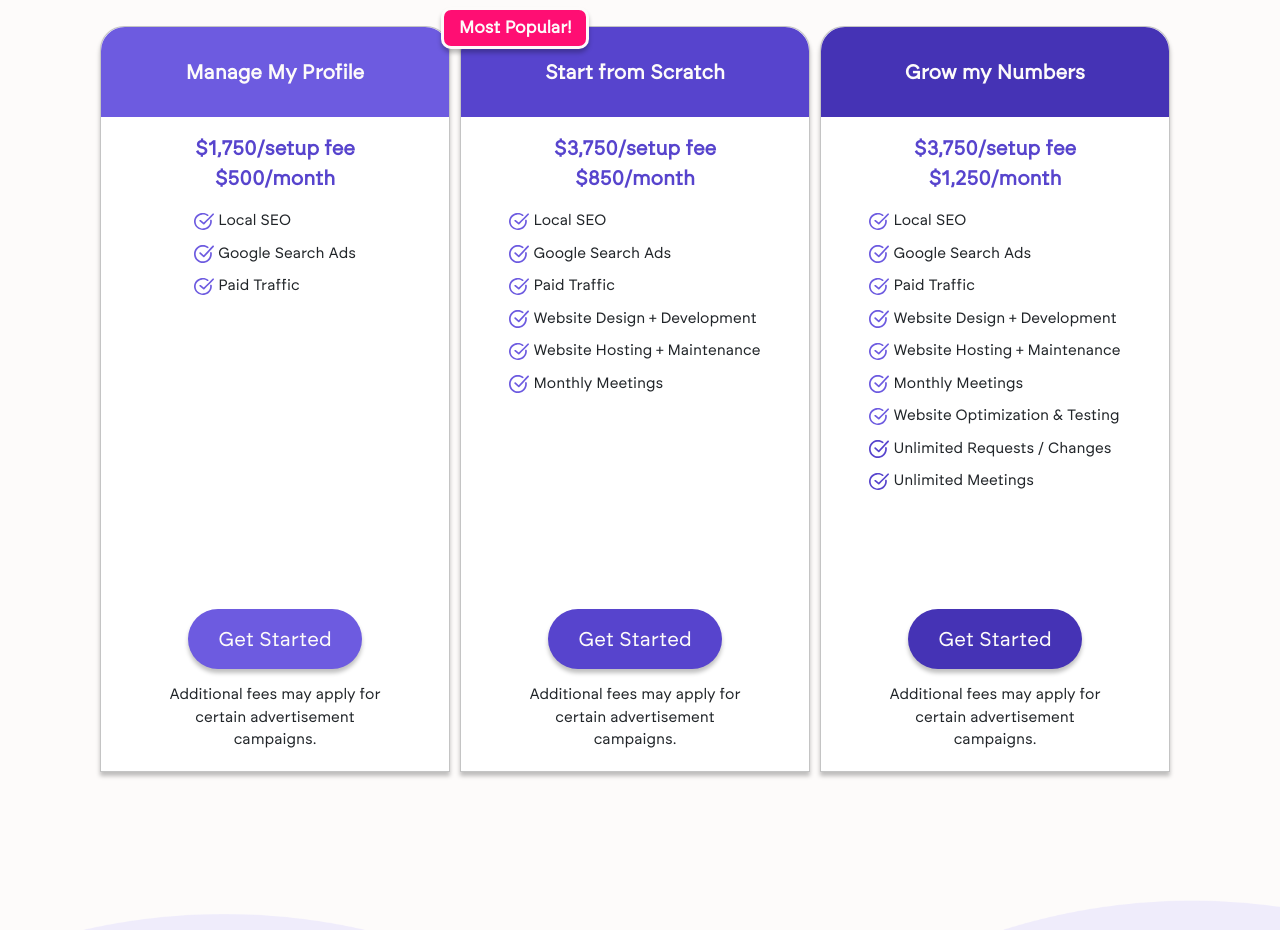
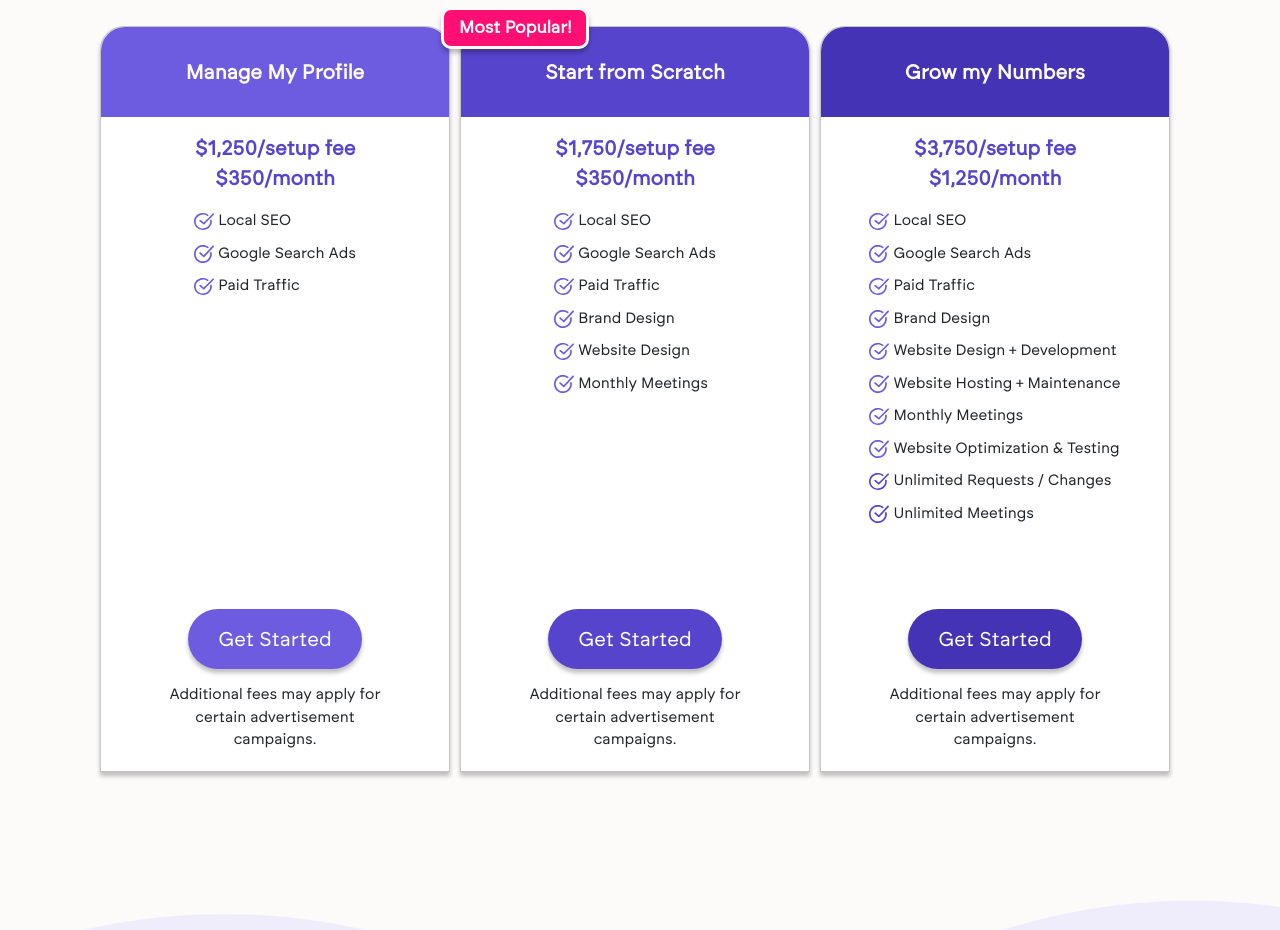
Before and after one commit to cttub/MarkitflyMedia, a React (Create React App) app: page / in a window 1280 px wide. Shown: the part 8740-9670 px from the top of the page. Built offline with nearby package versions, Linux system fonts and the light colour scheme; a web font is replaced by a local one.

Commit message:
Update Price.js

```diff
--- a/src/Components/Price.js
+++ b/src/Components/Price.js
@@ -32,7 +32,7 @@ class Price extends Component {
 
                     <div className='price-box position-relative'>
                         <p className='title off-white primary'>Manage My Profile</p>
-                        <p className='secondary-purple price text-center'>$1,750<span className='flat-fee'>/setup fee</span> <br></br>$500<span className='flat-fee'>/month</span></p>
+                        <p className='secondary-purple price text-center'>$1,250<span className='flat-fee'>/setup fee</span> <br></br>$350<span className='flat-fee'>/month</span></p>
 
                     <div className='list-container'>
                         <ul className='benefit-list brock-regular'>
@@ -51,7 +51,7 @@ class Price extends Component {
                     <div className='price-box position-relative'>
                         <p className='price-tag off-white box-shadow'>Most Popular!</p>
                         <p className='title off-white secondary'>Start from Scratch</p>
-                        <p className='secondary-purple price text-center'>$3,750<span className='flat-fee'>/setup fee</span> <br></br>$850<span className='flat-fee'>/month</span></p>
+                        <p className='secondary-purple price text-center'>$1,750<span className='flat-fee'>/setup fee</span> <br></br>$350<span className='flat-fee'>/month</span></p>
 
 
                     <div className='list-container'>
@@ -60,8 +60,8 @@ class Price extends Component {
                             <li><img src={check1}/> Local SEO</li>
                             <li><img src={check1}/> Google Search Ads</li>
                             <li><img src={check1}/> Paid Traffic</li>
-                            <li><img src={check1}/> Website Design + Development</li>
-                            <li><img src={check1}/> Website Hosting + Maintenance</li>
+                            <li><img src={check1}/> Brand Design</li>
+                            <li><img src={check1}/> Website Design</li>
                             <li><img src={check1}/> Monthly Meetings</li>
 
 
@@ -81,6 +81,7 @@ class Price extends Component {
                         <li><img src={check1}/> Local SEO</li>
                             <li><img src={check1}/> Google Search Ads</li>
                             <li><img src={check1}/> Paid Traffic</li>
+                            <li><img src={check1}/> Brand Design</li>
                             <li><img src={check1}/> Website Design + Development</li>
                             <li><img src={check1}/> Website Hosting + Maintenance</li>
                             <li><img src={check1}/> Monthly Meetings</li>
```
